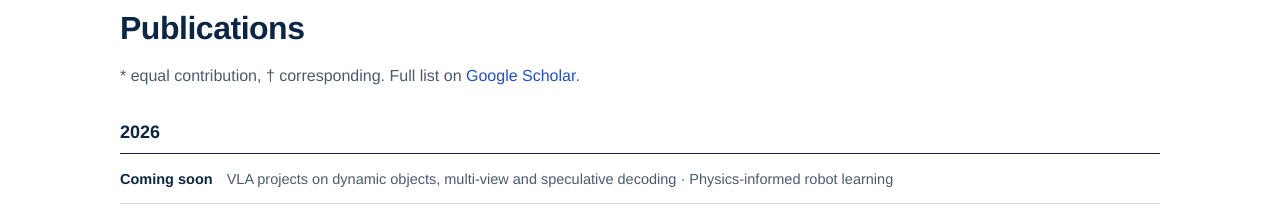
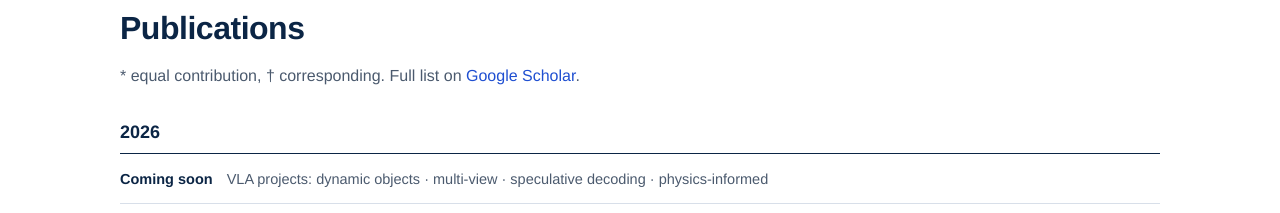
Before and after one commit to growrobot/growrobot.github.io, a plain HTML site: page index.html in a window 1280 px wide. Shown: the part 3898-4111 px from the top of the page. Drawn offline with Linux system fonts and the light colour scheme; a web font is replaced by a local one.

Commit message:
Group coming-soon VLA topics

```diff
--- a/index.html
+++ b/index.html
@@ -555,7 +555,7 @@ html[lang="ko"] .thesis,html[lang="ko"] .join-lead{font-family:var(--sans);font-
     <h2>Publications</h2>
     <p class="sub en">* equal contribution, † corresponding. Full list on <a href="https://scholar.google.com/citations?user=wwGGcd0AAAAJ&amp;hl=en">Google Scholar</a>.</p><p class="sub ko">* 공동 제1저자, † 교신저자. 전체 목록은 <a href="https://scholar.google.com/citations?user=wwGGcd0AAAAJ&amp;hl=en">Google Scholar</a>에서 볼 수 있습니다.</p>
     <h3 class="year">2026</h3>
-    <p class="soon en"><b>Coming soon</b> VLA projects on dynamic objects, multi-view and speculative decoding · Physics-informed robot learning</p><p class="soon ko"><b>준비 중</b> Dynamic object, multi-view, speculative decoding VLA 프로젝트 · Physics-informed robot learning</p>
+    <p class="soon en"><b>Coming soon</b> VLA projects: dynamic objects · multi-view · speculative decoding · physics-informed</p><p class="soon ko"><b>준비 중</b> VLA 프로젝트: dynamic object · multi-view · speculative decoding · physics-informed</p>
     <ul class="pubs">
       <li class="pub"><div class="thumb"><video src="media/pubs/delta.mp4" poster="media/pubs/delta.jpg" muted loop playsinline preload="none" aria-hidden="true"></video></div><div class="pc"><p class="t">DeLTa: Demonstration and Language-Guided Novel Transparent Object Manipulation</p><p class="a">Taeyeop Lee*, Gyuree Kang*, Bowen Wen, Youngho Kim, Seunghyeok Back, In So Kweon, David Hyunchul Shim, Kuk-Jin Yoon</p><p class="v">Preprint, 2026</p><p class="lk"><a href="https://sites.google.com/view/DeLTa25/">Page</a><a href="https://arxiv.org/abs/2510.05662">Arxiv</a></p></div></li>
       <li class="pub"><div class="thumb"><video src="media/pubs/xgrasp.mp4" poster="media/pubs/xgrasp.jpg" muted loop playsinline preload="none" aria-hidden="true"></video></div><div class="pc"><p class="t">XGrasp: Gripper-Aware Grasp Detection with Multi-Gripper Data Generation</p><p class="a">Yeonseo Lee, Jungwook Mun, Hyosup Shin, Guebin Hwang, Junhee Nam, Taeyeop Lee†, Sungho Jo†</p><p class="v">Preprint, 2026</p><p class="lk"><a href="https://sites.google.com/view/xgrasp">Page</a><a href="https://arxiv.org/abs/2510.11036">Arxiv</a></p></div></li>
```
